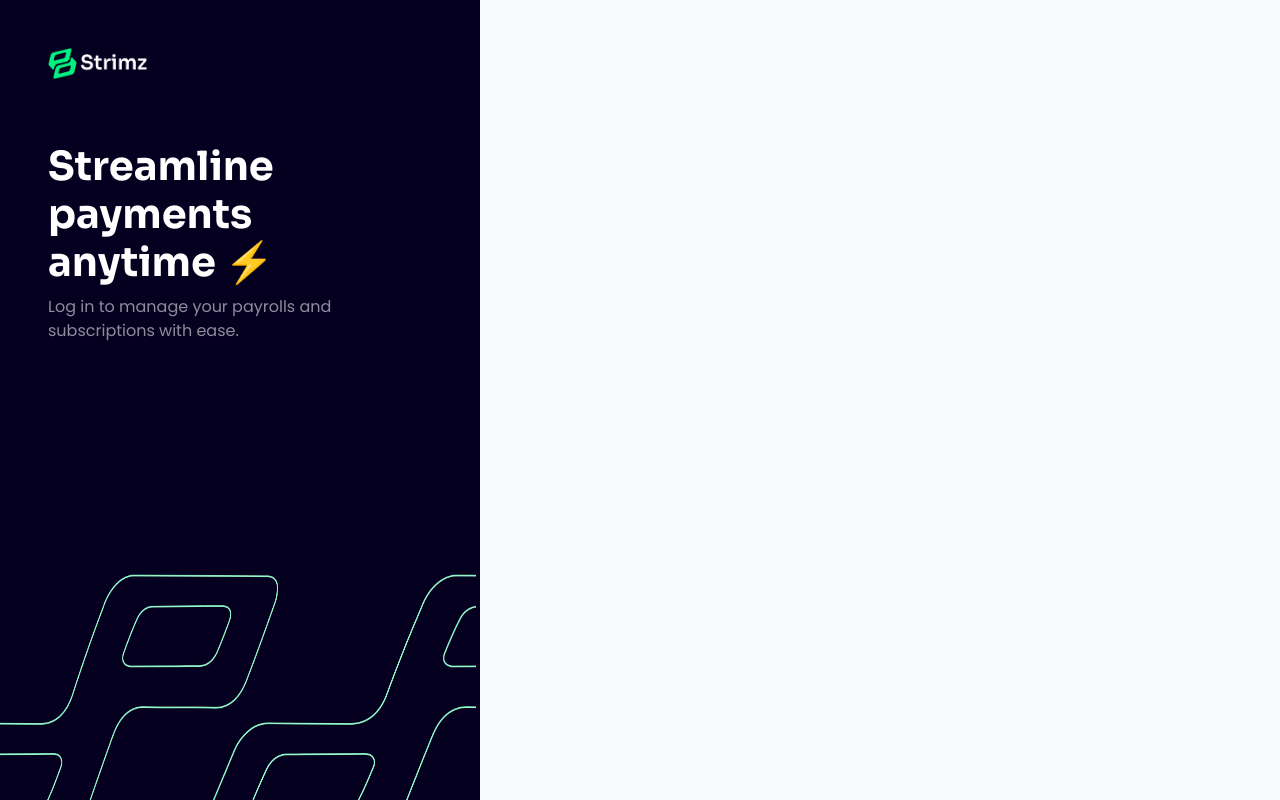
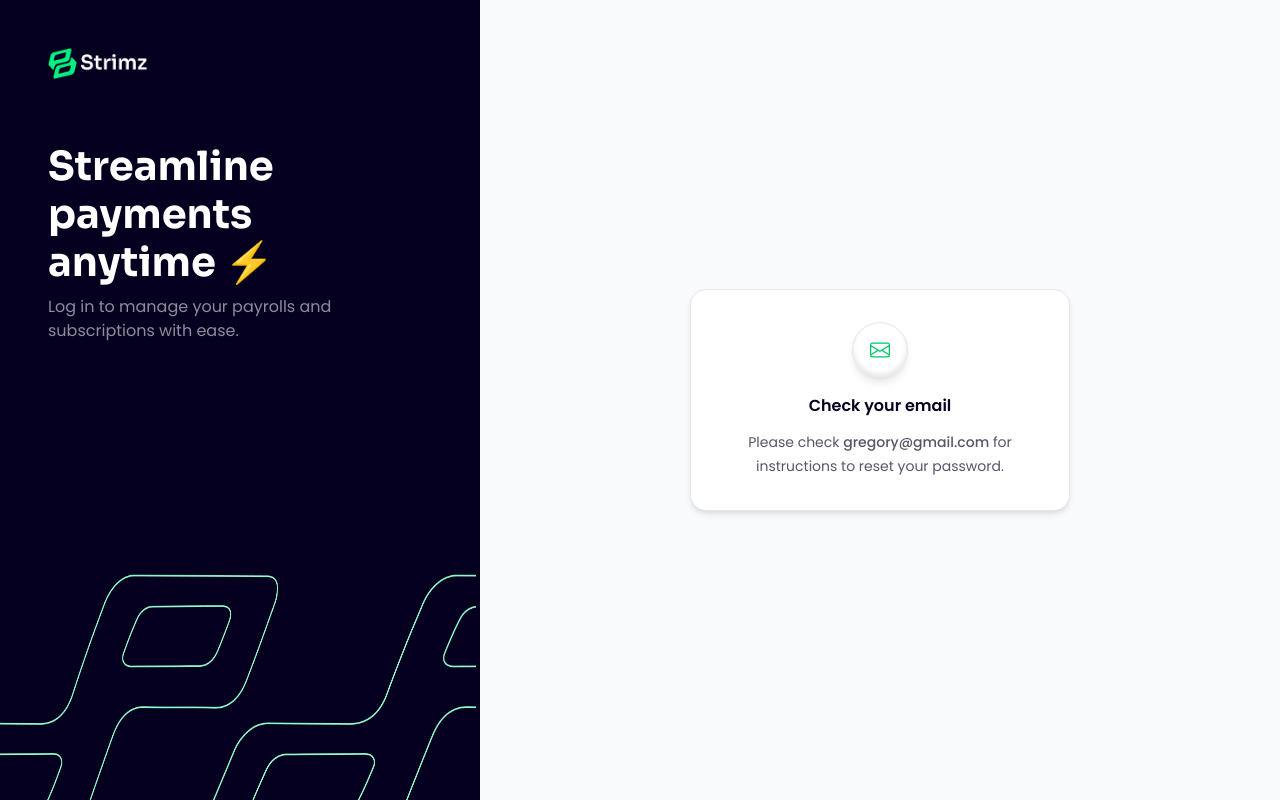
Before and after one commit to strimz-headquarters/frontendv1, a Next.js app: page /confirm-password-reset in a window 1280 px wide. Built offline with nearby package versions, Linux system fonts and the light colour scheme.

Commit message:
feat: added confirm reset password page

```diff
--- a/app/(auth)/confirm-password-reset/page.tsx
+++ b/app/(auth)/confirm-password-reset/page.tsx
@@ -1,3 +1,4 @@
+import ConfirmPasswordResetEmail from "@/components/auth/ConfirmPswdReset";
 import Logo from "@/components/shared/Logo";
 import StrimzLogo from "@/public/logo/authLogo.png"
 import authPattern from "@/public/vec/authPattern.png"
@@ -19,7 +20,7 @@ export default function ConfirmPasswordReset() {
                 </div>
             </section>
             <section className="md:col-span-5 flex justify-center items-center bg-[#F9FAFB]">
-
+                <ConfirmPasswordResetEmail />
             </section>
         </main>
     )
--- /dev/null
+++ b/components/auth/ConfirmPswdReset/index.tsx
@@ -0,0 +1,20 @@
+import { BsEnvelope } from "react-icons/bs"
+
+
+const ConfirmPasswordResetEmail = () => {
+    return (
+        <div className="shadow-authCardShadow md:w-[380px] w-full rounded-[16px] bg-white border border-[#E5E7EB] flex flex-col gap-4 items-center py-8 px-6 relative">
+            <div className="w-[56px] h-[56px] flex justify-center items-center bg-white border-[0.7px] border-[#E5E7EB] rounded-full shadow-verifyMShadow text-strimzBrandAccent">
+                <BsEnvelope className="w-5 h-5" />
+            </div>
+
+            <div className="w-full flex flex-col gap-3">
+                <h4 className="font-poppins font-[600] text-base text-strimzPrimary text-center">Check your email</h4>
+                <p className="font-poppins font-[400] text-[14px] leading-[24px] text-[#58556A] text-center px-3">Please check <span className="font-[500]">gregory@gmail.com</span> for instructions to reset your password.
+                </p>
+            </div>
+        </div>
+    )
+}
+
+export default ConfirmPasswordResetEmail
```
